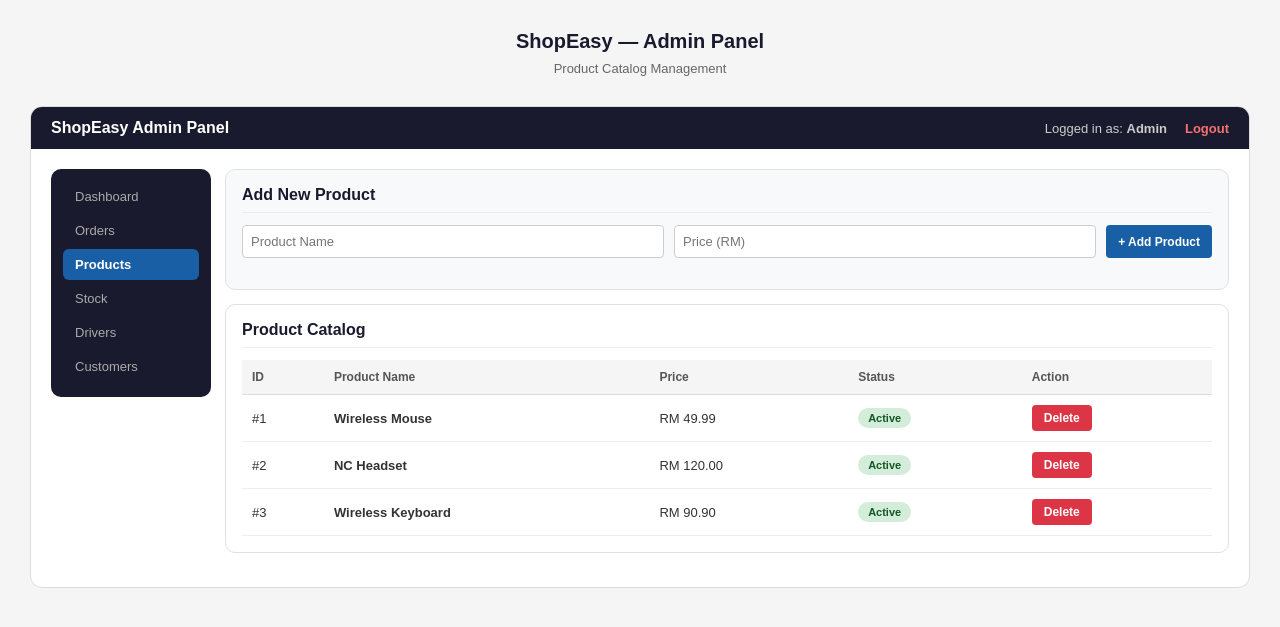
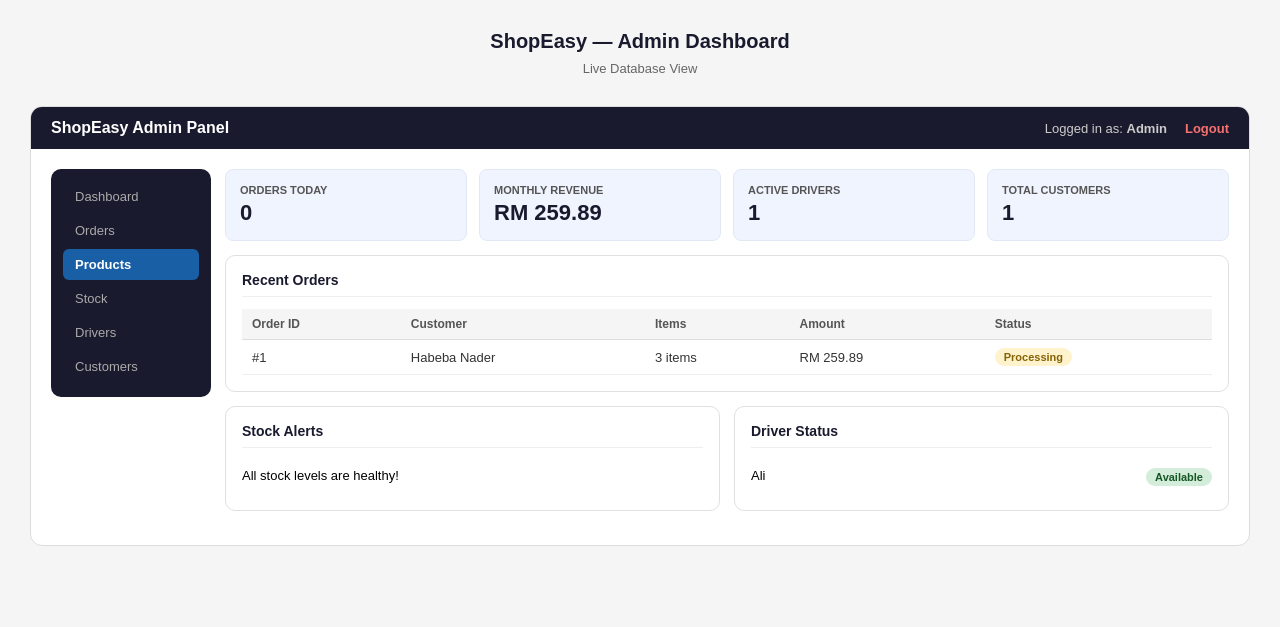
Before and after one commit to Habiba1212/shopeasy-database-security-assignment, a PHP site: page /admin_products.php in a window 1280 px wide. Shown: the top 627 px of the page. Run offline with PHP 8.4, Linux system fonts and the light colour scheme; a user stored in the database is signed in; data comes from the database, SQL or seed files in the repository.

Commit message:
Update admin_products.php

```diff
--- a/admin_products.php
+++ b/admin_products.php
@@ -8,39 +8,52 @@
     exit();
 }
 
-$owner_name = $pdo->query("SELECT full_name FROM user WHERE user_id = {$_SESSION['user_id']}")->fetchColumn();
+// --- FETCH LIVE DATA FROM HABIBA'S DATABASE ---
 
-// --- HANDLE FORM SUBMISSIONS (Task 2 Requirement) ---
-if ($_SERVER['REQUEST_METHOD'] == 'POST') {
-    if (isset($_POST['add_product'])) {
-        // 1. Insert into Product table
-        $stmt = $pdo->prepare("INSERT INTO product (product_name, price, is_active) VALUES (?, ?, 1)");
-        $stmt->execute([$_POST['new_name'], $_POST['new_price']]);
-        $new_product_id = $pdo->lastInsertId();
+// 1. Get Owner Name
+$stmt = $pdo->prepare("SELECT full_name FROM user WHERE user_id = ?");
+$stmt->execute([$_SESSION['user_id']]);
+$owner_name = $stmt->fetchColumn();
 
-        // 2. Create a blank inventory record for it
-        $stmt2 = $pdo->prepare("INSERT INTO inventory (product_id, quantity_available) VALUES (?, 0)");
-        $stmt2->execute([$new_product_id]);
+// 2. Dashboard Metrics
+$orders_today = $pdo->query("SELECT COUNT(*) FROM orders WHERE DATE(ordered_at) = CURDATE()")->fetchColumn();
+$monthly_revenue = $pdo->query("SELECT SUM(total_amount) FROM orders WHERE MONTH(ordered_at) = MONTH(CURDATE()) AND YEAR(ordered_at) = YEAR(CURDATE())")->fetchColumn() ?: 0;
+$active_drivers = $pdo->query("SELECT COUNT(*) FROM user_role WHERE role_id = 3")->fetchColumn();
+$total_customers = $pdo->query("SELECT COUNT(*) FROM user_role WHERE role_id = 2")->fetchColumn();
 
-    } elseif (isset($_POST['delete_product'])) {
-        // Habiba's DB uses CASCADE, so deleting the product also deletes its inventory!
-        $stmt = $pdo->prepare("DELETE FROM product WHERE product_id = ?");
-        $stmt->execute([$_POST['delete_id']]);
-    }
-    // Refresh to prevent duplicate form submissions
-    header("Location: admin_products.php");
-    exit();
-}
+// 3. Recent Orders
+$recent_orders = $pdo->query("
+    SELECT o.order_id, u.full_name as customer, o.total_amount, o.order_status,
+           (SELECT SUM(quantity) FROM order_item WHERE order_id = o.order_id) as items
+    FROM orders o
+    JOIN user u ON o.customer_id = u.user_id
+    ORDER BY o.ordered_at DESC LIMIT 5
+")->fetchAll();
 
-// Fetch all Products
-$products = $pdo->query("SELECT product_id, product_name, price, is_active, created_at FROM product ORDER BY created_at DESC")->fetchAll();
+// 4. Stock Alerts (Products with 5 or less in inventory)
+$stock_alerts = $pdo->query("
+    SELECT p.product_name, i.quantity_available
+    FROM product p
+    JOIN inventory i ON p.product_id = i.product_id
+    WHERE i.quantity_available <= 5 AND p.is_active = 1
+")->fetchAll();
+
+// 5. Driver Status
+$drivers = $pdo->query("
+    SELECT u.full_name,
+           IFNULL((SELECT delivery_status FROM delivery WHERE driver_id = u.user_id AND delivery_status != 'delivered' LIMIT 1), 'Available') as status
+    FROM user u
+    JOIN user_role ur ON u.user_id = ur.user_id
+    WHERE ur.role_id = 3
+")->fetchAll();
 ?>
 <!DOCTYPE html>
 <html lang="en">
 <head>
 <meta charset="UTF-8">
-<title>ShopEasy - Products</title>
+<title>ShopEasy - Admin Dashboard</title>
 <style>
+  /*UI CSS */
   * { box-sizing: border-box; margin: 0; padding: 0; }
   body { font-family: Arial, sans-serif; background: #f5f5f5; padding: 30px; }
   h1 { text-align: center; font-size: 20px; color: #1a1a2e; margin-bottom: 8px; }
@@ -55,22 +68,29 @@
   .side-menu { background: #1a1a2e; border-radius: 10px; padding: 12px; height: fit-content; }
   .side-item { padding: 8px 12px; font-size: 13px; border-radius: 6px; margin-bottom: 3px; cursor: pointer; color: #aaa; }
   .side-item.active { background: #185FA5; color: #fff; font-weight: bold; }
+  .metrics-row { display: flex; gap: 12px; margin-bottom: 14px; }
+  .metric { flex: 1; background: #f0f4ff; border-radius: 8px; padding: 14px; border: 1px solid #e0e8f5; }
+  .metric-label { font-size: 11px; color: #555; margin-bottom: 4px; font-weight: bold; text-transform: uppercase;}
+  .metric-value { font-size: 22px; font-weight: bold; color: #1a1a2e; }
   .card { background: #fff; border: 1px solid #e0e0e0; border-radius: 10px; padding: 16px; margin-bottom: 14px; }
-  .card-title { font-size: 16px; font-weight: bold; color: #1a1a2e; margin-bottom: 12px; padding-bottom: 8px; border-bottom: 1px solid #eee;}
+  .card-title { font-size: 14px; font-weight: bold; color: #1a1a2e; margin-bottom: 12px; padding-bottom: 8px; border-bottom: 1px solid #eee;}
   table { width: 100%; border-collapse: collapse; font-size: 13px; }
-  th { background: #f5f5f5; text-align: left; padding: 10px; font-size: 12px; color: #555; border-bottom: 1px solid #ddd; }
-  td { padding: 10px; border-bottom: 1px solid #eee; color: #333; }
-  .badge { display: inline-block; font-size: 11px; padding: 4px 10px; border-radius: 20px; font-weight: bold; background: #d4edda; color: #155724; }
-  .btn { padding: 6px 12px; border: none; border-radius: 4px; cursor: pointer; font-size: 12px; font-weight: bold; color: #fff; }
-  .btn-blue { background: #185FA5; }
-  .btn-red { background: #dc3545; }
-  .form-row { display: flex; gap: 10px; margin-bottom: 15px; }
-  .form-row input { padding: 8px; border: 1px solid #ccc; border-radius: 4px; font-size: 13px; flex: 1; }
+  th { background: #f5f5f5; text-align: left; padding: 8px 10px; font-size: 12px; color: #555; border-bottom: 1px solid #ddd; }
+  td { padding: 8px 10px; border-bottom: 1px solid #eee; color: #333; }
+  .badge { display: inline-block; font-size: 11px; padding: 3px 9px; border-radius: 20px; font-weight: bold; }
+  .badge-success { background: #d4edda; color: #155724; }
+  .badge-warn { background: #fff3cd; color: #856404; }
+  .badge-info { background: #d1ecf1; color: #0c5460; }
+  .badge-danger { background: #f8d7da; color: #721c24; }
+  .list-row { display:flex; justify-content:space-between; font-size:13px; padding:8px 0; border-bottom:1px solid #eee; }
+  .list-row:last-child { border-bottom: none; }
 </style>
 </head>
 <body>
-<h1>ShopEasy — Admin Panel</h1>
-<p class="subtitle">Product Catalog Management</p>
+
+<h1>ShopEasy — Admin Dashboard</h1>
+<p class="subtitle">Live Database View</p>
+
 <div class="screen">
   <div class="navbar">
     <span class="nav-brand">ShopEasy Admin Panel</span>
@@ -90,44 +110,81 @@
   <a href="admin_customers.php" style="text-decoration: none;"><div class="side-item <?php echo (basename($_SERVER['PHP_SELF']) == 'admin_customers.php') ? 'active' : ''; ?>">Customers</div></a>
 </div>
       <div>
-        <div class="card" style="background: #f8f9fa;">
-          <div class="card-title">Add New Product</div>
-          <form method="POST" action="admin_products.php" class="form-row">
-            <input type="text" name="new_name" placeholder="Product Name" required>
-            <input type="number" name="new_price" step="0.01" placeholder="Price (RM)" required>
-            <button type="submit" name="add_product" class="btn btn-blue">+ Add Product</button>
-          </form>
+        <div class="metrics-row">
+          <div class="metric"><div class="metric-label">Orders Today</div><div class="metric-value"><?php echo $orders_today; ?></div></div>
+          <div class="metric"><div class="metric-label">Monthly Revenue</div><div class="metric-value">RM <?php echo number_format($monthly_revenue, 2); ?></div></div>
+          <div class="metric"><div class="metric-label">Active Drivers</div><div class="metric-value"><?php echo $active_drivers; ?></div></div>
+          <div class="metric"><div class="metric-label">Total Customers</div><div class="metric-value"><?php echo $total_customers; ?></div></div>
         </div>
 
         <div class="card">
-          <div class="card-title">Product Catalog</div>
+          <div class="card-title">Recent Orders</div>
           <table>
             <thead>
-              <tr><th>ID</th><th>Product Name</th><th>Price</th><th>Status</th><th>Action</th></tr>
+              <tr><th>Order ID</th><th>Customer</th><th>Items</th><th>Amount</th><th>Status</th></tr>
             </thead>
             <tbody>
               <?php
-              foreach ($products as $p) {
-                  echo "<tr>
-                          <td>#{$p['product_id']}</td>
-                          <td><strong>" . htmlspecialchars($p['product_name']) . "</strong></td>
-                          <td>RM " . number_format($p['price'], 2) . "</td>
-                          <td><span class='badge'>Active</span></td>
-                          <td>
-                            <form method='POST' action='admin_products.php' style='display:inline;'>
-                              <input type='hidden' name='delete_id' value='{$p['product_id']}'>
-                              <button type='submit' name='delete_product' class='btn btn-red'>Delete</button>
-                            </form>
-                          </td>
-                        </tr>";
+              if (count($recent_orders) > 0) {
+                  foreach ($recent_orders as $order) {
+                      // Color code the badges based on status
+                      $badge = 'badge-info';
+                      if ($order['order_status'] == 'processing') $badge = 'badge-warn';
+                      if ($order['order_status'] == 'delivered') $badge = 'badge-success';
+                      if ($order['order_status'] == 'cancelled') $badge = 'badge-danger';
+
+                      echo "<tr>
+                              <td>#{$order['order_id']}</td>
+                              <td>" . htmlspecialchars($order['customer']) . "</td>
+                              <td>{$order['items']} items</td>
+                              <td>RM " . number_format($order['total_amount'], 2) . "</td>
+                              <td><span class='badge {$badge}'>" . ucfirst($order['order_status']) . "</span></td>
+                            </tr>";
+                  }
+              } else {
+                  echo "<tr><td colspan='5' style='text-align:center;'>No orders found.</td></tr>";
               }
               ?>
             </tbody>
           </table>
         </div>
+
+        <div style="display:grid; grid-template-columns:1fr 1fr; gap:14px;">
+          <div class="card">
+            <div class="card-title">Stock Alerts</div>
+            <?php
+            if (count($stock_alerts) > 0) {
+                foreach ($stock_alerts as $alert) {
+                    $badge = $alert['quantity_available'] <= 0 ? 'badge-danger' : 'badge-warn';
+                    echo "<div class='list-row'>
+                            <span>" . htmlspecialchars($alert['product_name']) . "</span>
+                            <span class='badge {$badge}'>{$alert['quantity_available']} left</span>
+                          </div>";
+                }
+            } else {
+                echo "<div class='list-row'>All stock levels are healthy!</div>";
+            }
+            ?>
+          </div>
+
+          <div class="card">
+            <div class="card-title">Driver Status</div>
+            <?php
+            foreach ($drivers as $driver) {
+                $badge = $driver['status'] == 'Available' ? 'badge-success' : 'badge-warn';
+                echo "<div class='list-row'>
+                        <span>" . htmlspecialchars($driver['full_name']) . "</span>
+                        <span class='badge {$badge}'>{$driver['status']}</span>
+                      </div>";
+            }
+            ?>
+          </div>
+        </div>
+
       </div>
     </div>
   </div>
 </div>
+
 </body>
 </html>
```
